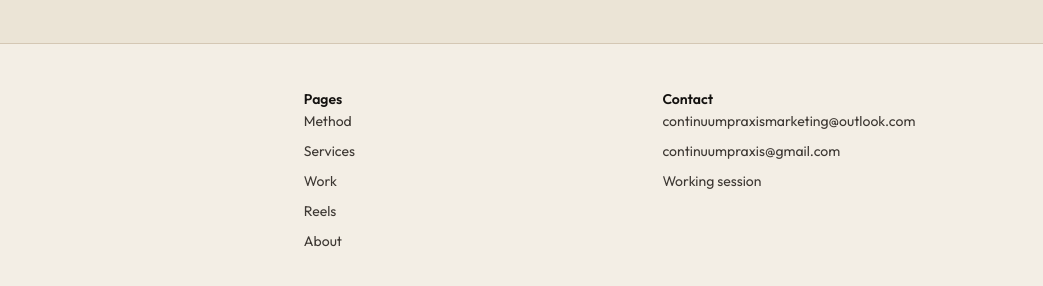
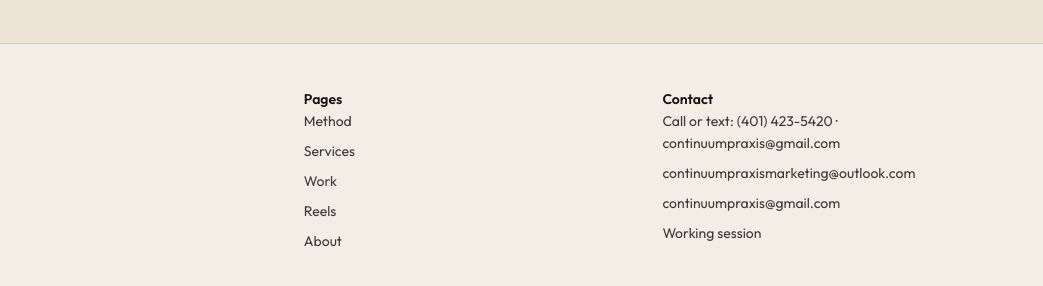
Before and after one commit to continuumpraxis-ux/continuumpraxis-site, a plain HTML site: page index.html in a window 1280 px wide. Shown: the part 4498-4784 px from the top of the page, 237-1280 px from the left. Drawn offline with Linux system fonts and the light colour scheme.

Commit message:
Add business contact line to footer: Call or text (401) 423-5420

```diff
--- a/index.html
+++ b/index.html
@@ -222,6 +222,7 @@
       <div>
         <strong style="color:var(--ink)">Contact</strong>
         <ul>
+          <li>Call or text: <a href="tel:+14014235420">(401) 423-5420</a> · <a href="mailto:continuumpraxis@gmail.com">continuumpraxis@gmail.com</a></li>
           <li><a href="mailto:continuumpraxismarketing@outlook.com">continuumpraxismarketing@outlook.com</a></li>
           <li><a href="mailto:continuumpraxis@gmail.com">continuumpraxis@gmail.com</a></li>
           <li><a href="/contact">Working session</a></li>
```
